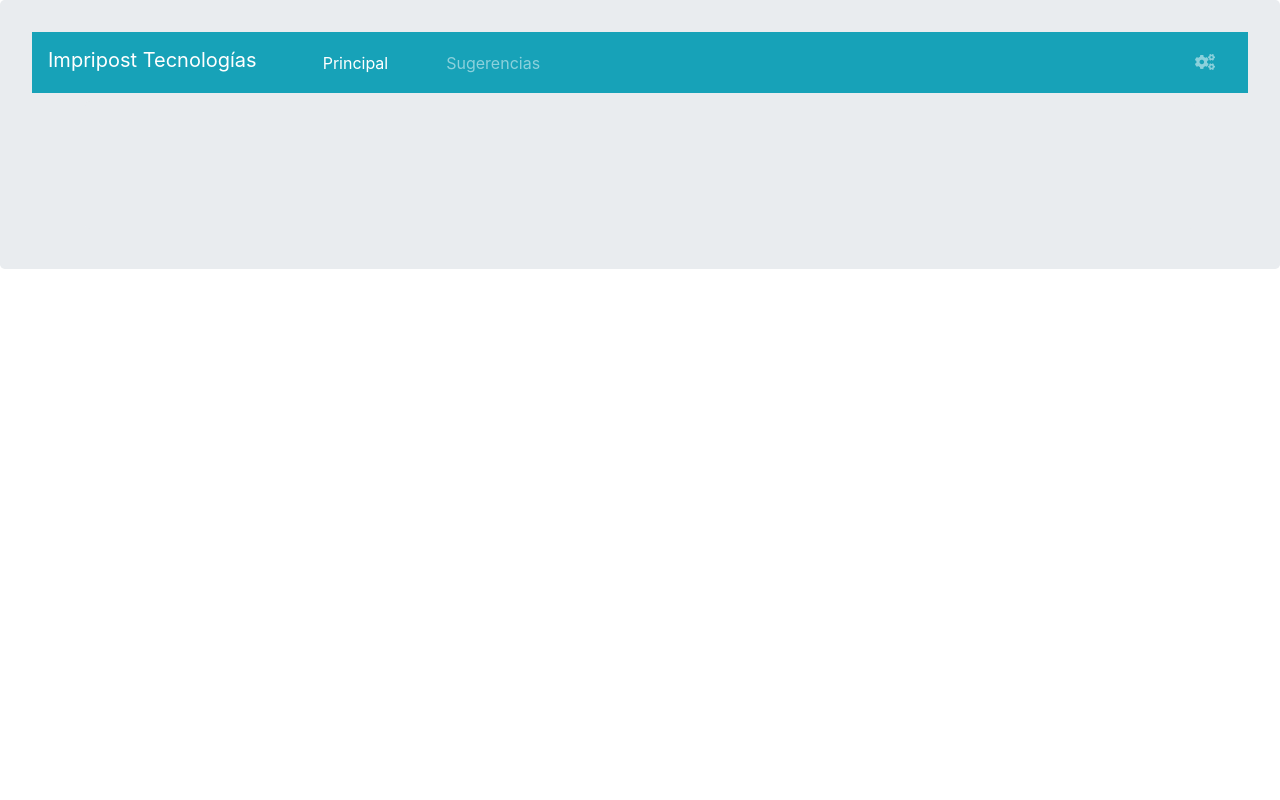
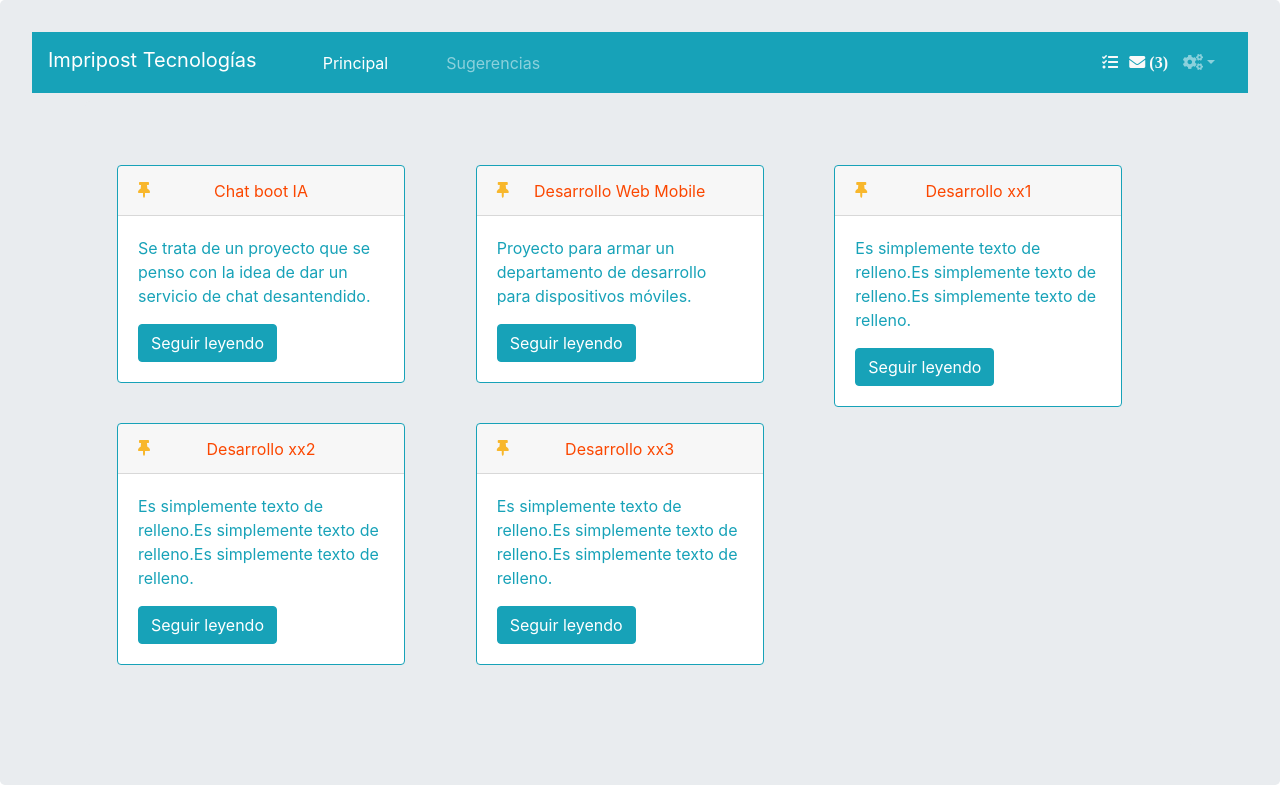
Before and after one commit to alvarezlea/Impripost, an Angular app in the folder fdashboard/: page /dashboard in a window 1280 px wide. Built offline with nearby package versions, Linux system fonts and the light colour scheme.

Commit message:
Se realizaron varias modificaciones entre ellas de look

```diff
--- a/fdashboard/src/app/components/login/login.component.css
+++ b/fdashboard/src/app/components/login/login.component.css
@@ -1,6 +1,7 @@
 .jumbotron {
     background-color: rgb(203, 206, 203);
-    color:rgb(236, 31, 31, 0.85);
+    /* color:rgb(236, 31, 31, 0.85); */
+    color: rgb(251, 71, 0, 1);
 }
 
 h4 {
--- a/fdashboard/src/app/components/navbar/navbar.component.css
+++ b/fdashboard/src/app/components/navbar/navbar.component.css
@@ -7,9 +7,27 @@
     top: 10px;
     right: 25px;
 }
+.dropdown{
+    position: absolute;
+    top: 10px;
+    right: 25px;
+}
 
 .navbar-brand {
     padding-bottom: 10px !important;
+}
+
+.atr-aviso {
+    position: absolute;
+    top: 22px;
+    right: 80px;
+    color:rgb(249 249 249);
+}
+.atr-proyecto{
+    position: absolute;
+    top: 22px;
+    right: 130px;
+    color:rgb(249 249 249);
 }
 
 /* Dispositivos mobile (landscape tablets, 768px and up) */
@@ -18,7 +36,22 @@
     .alinear-derecha{
         position: relative;
         top: 10px;
-        left: 2px;
+        left: 50px;
     }
-
+    .dropdown{
+        position: relative;
+        top: 10px;
+        left: 50px;
+    }
+    .atr-proyecto{
+        position: absolute;
+        top: 155px;
+        right: 160px;
+        color:rgb(249 249 249);
+    }
+    .atr-aviso {
+        position: absolute;
+        top: 155px;
+        right: 80px;
+    }
 }
--- a/fdashboard/src/app/components/navbar/navbar.component.html
+++ b/fdashboard/src/app/components/navbar/navbar.component.html
@@ -13,8 +13,23 @@
                 <a class="nav-link alinear-centrar" routerLink="/suggestion" routerLinkActive="active">Sugerencias</a>
             </li>
             <li class="nav-item">
+                <a routerLink="/projects" title="Crear proyecto!"><i class="fa fa-tasks atr-proyecto"></i></a>
+                <a routerLink="/detailsuggestions" title="Nuevos mensajes"><i class="fa fa-envelope atr-aviso"> (3)</i></a>
+            </li>
+            <li class="nav-item dropdown">
+                <a class="nav-link dropdown-toggle atr-admin" href="#" id="navbarDropdown" role="button" data-toggle="dropdown" aria-haspopup="true" aria-expanded="false">
+                    <i class="fa fa-cogs"></i>
+                </a>
+                <div class="dropdown-menu" aria-labelledby="navbarDropdown">
+                    <a class="dropdown-item" routerLink="/login">Admin</a>
+                    <a class="dropdown-item" routerLink="/dashboard">Salir</a>
+                 </div>
+            </li>
+
+
+            <!-- <li class="nav-item">
                 <a class="nav-link alinear-derecha" routerLink="/login" routerLinkActive="active"><i class="fa fa-cogs"></i></a>
-            </li>
+            </li> -->
         </ul>
     </div>
 </nav>
--- a/fdashboard/src/app/components/register/register.component.css
+++ /dev/null
@@ -1,4 +0,0 @@
-.jumbotron {
-    background-color: rgb(203, 206, 203);
-    color: rgb(236, 31, 31);
-}
--- a/fdashboard/src/app/components/register/register.component.html
+++ /dev/null
@@ -1,5 +0,0 @@
-<div class="container">
-    <div class="jumbotron my-2">
-        <p>Aquí vamos a poner el formulario de registro!</p>
-    </div>
-</div>
--- a/fdashboard/src/app/components/suggestions/suggestions.component.css
+++ b/fdashboard/src/app/components/suggestions/suggestions.component.css
@@ -1,6 +1,7 @@
 .jumbotron {
     background-color: rgb(203, 206, 203);
-    color:rgb(236, 31, 31, 0.85);
+    /* color:rgb(236, 31, 31, 0.85); */
+    color: rgb(251, 71, 0, 1);
 }
 
 h4 {
--- a/fdashboard/src/app/services/card.service.ts
+++ b/fdashboard/src/app/services/card.service.ts
@@ -6,7 +6,7 @@ import { Injectable } from '@angular/core';
 
 export class CardService {
 
-  multi = [
+  tabla = [
             [1, "Chat boot IA", "Se trata de un proyecto que se penso con la idea de dar un servicio de chat desantendido.",1],
             [2, "Desarrollo Web Mobile", "Proyecto para armar un departamento de desarrollo para dispositivos móviles.",2],
             [3, "Desarrollo xx1", "Es simplemente texto de relleno.Es simplemente texto de relleno.Es simplemente texto de relleno.",3],
```
Also changed, not shown: fdashboard/src/app/components/register/register.component.ts (deleted, +0 -15 lines), 1 other file (tests, documents, lock files or other folders).
